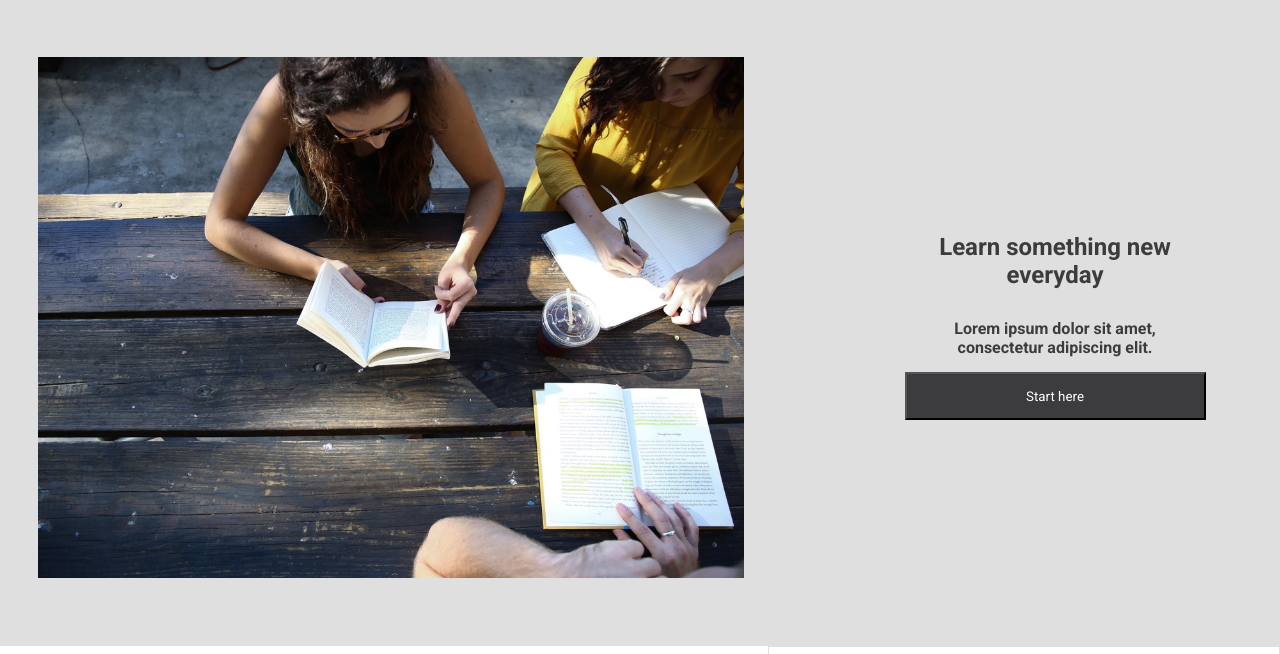
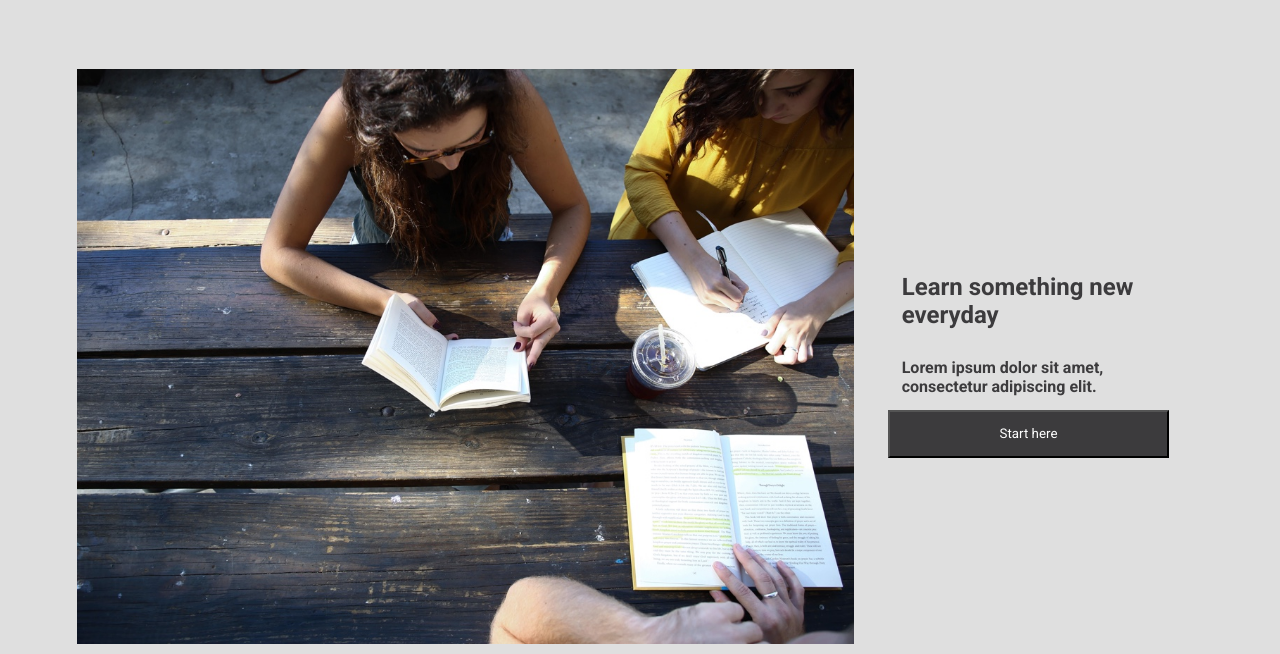
Before and after one commit to VikasB18/ColmarAcademy, a plain HTML site: page index.html in a window 1280 px wide. Shown: the part 68-722 px from the top of the page. Drawn offline with Linux system fonts and the light colour scheme.

Commit message:
Add files via upload

```diff
--- a/style.css
+++ b/style.css
@@ -64,35 +64,38 @@ nav a {
 Hero section
 */
 .hero-container {
+
     background-color: var(--lighter-grey);
+
     display: flex;
-    padding: 5% 3%;
+    padding: 6% 6%;
 }
 
 .hero-container button {
     background-color: var(--dark-grey);
     width: 100%;
     height: 3rem;
-    cursor: pointerh;
+    cursor: pointer;
     color: white;
 }
 
 .hero-left img {
-    width: 85%;
+    width: 100%;
 }
-
 .hero-right {
     display: flex;
     justify-content: center;
+
     flex-direction: column;
     margin: 0 1%;
     padding: 0 2%;
+
 }
-
 .hero-right > h1, h4 {
     padding: 5%;
-    text-align: center;
+    color: white;
     color: var(--dark-grey)
+
 }
 
 .hero-right a {
```
